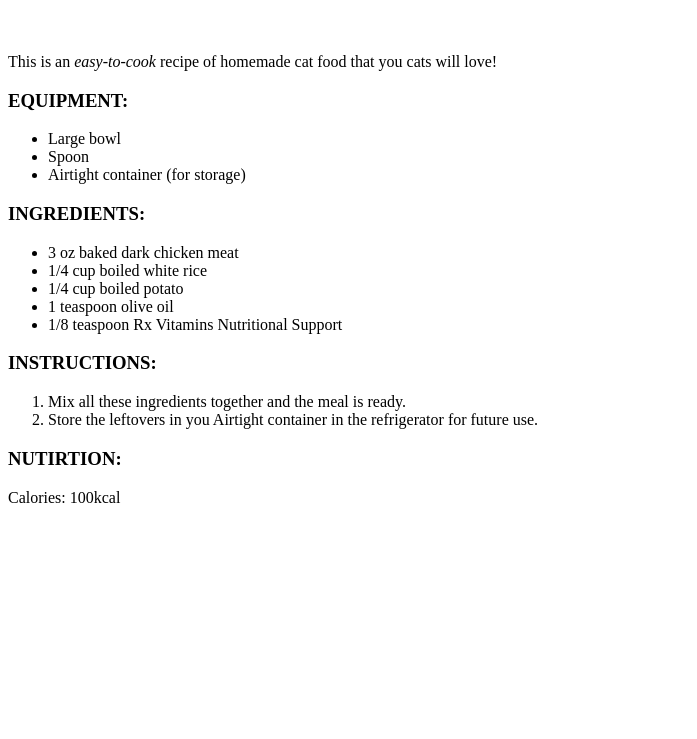
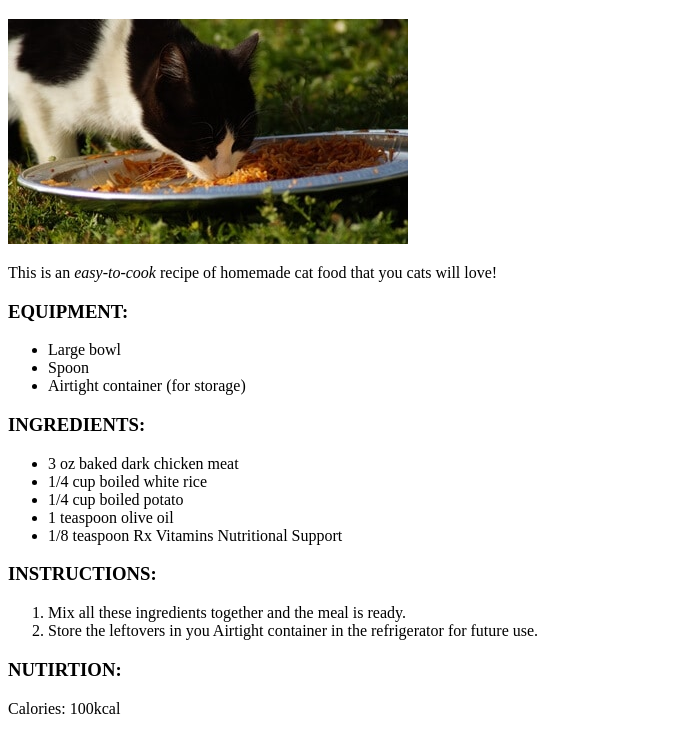
Before and after one commit to Kalyanandneomeo/odin-recipes, a plain HTML site: page recipes/chicken.html in a window 1280 px wide. Shown: the part 61-800 px from the top of the page, without its empty margins (0-697 px from the left). Drawn offline with Linux system fonts and the light colour scheme.

Commit message:
Fix the issue of img not loading in the web server

```diff
--- a/recipes/chicken.html
+++ b/recipes/chicken.html
@@ -8,7 +8,7 @@
 </head>
 <body>
     <h1>Easy Homemade Food with Chicken and Rice:</h1>
-    <img src="can-cats-eat-cooked-chicken-and-rice.jpg" alt="">
+    <img src="./second.jpg" alt="">
 
     <p>This is an <em>easy-to-cook</em> recipe of homemade cat food that you cats will love! </p>
 
```
